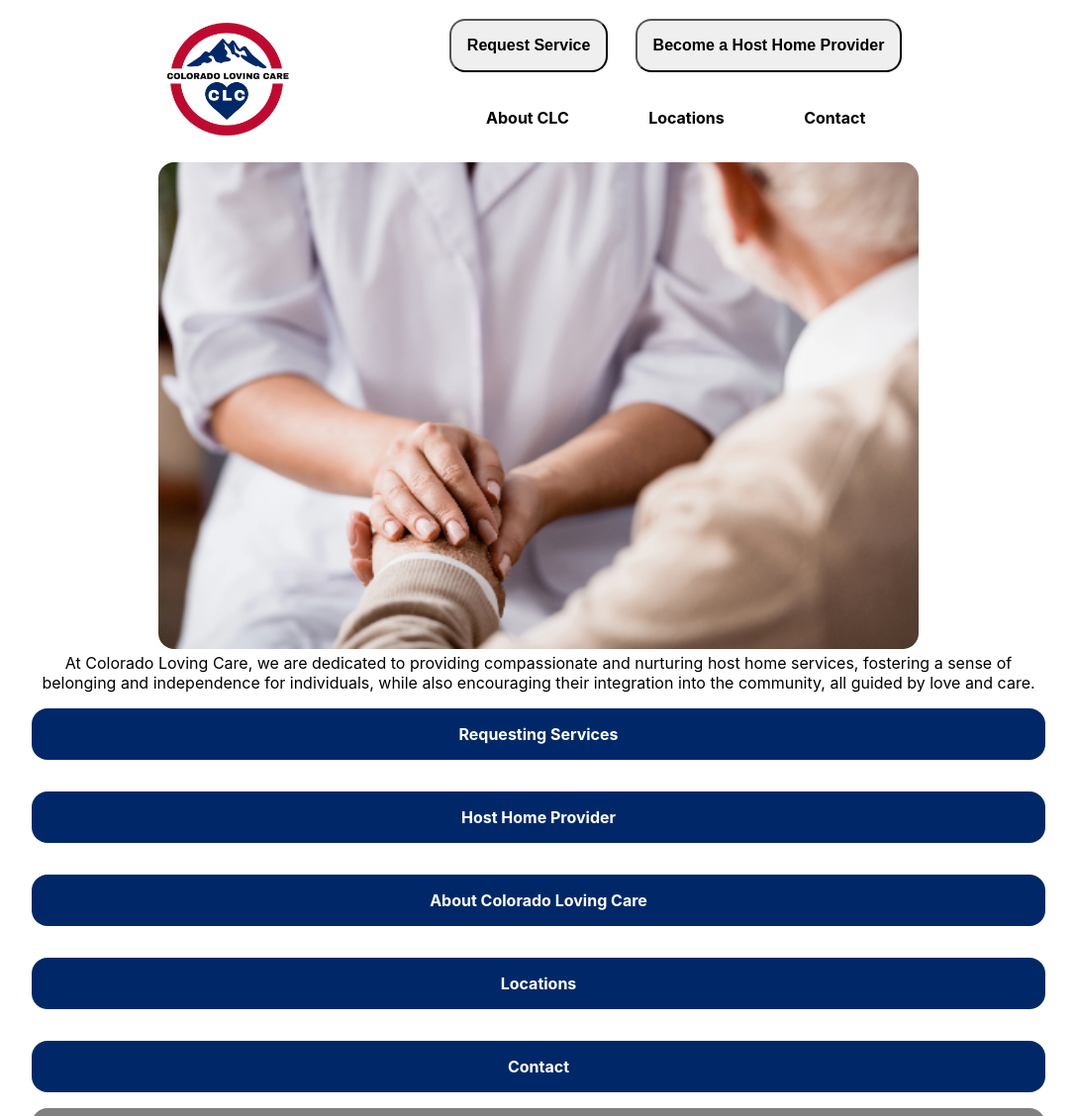
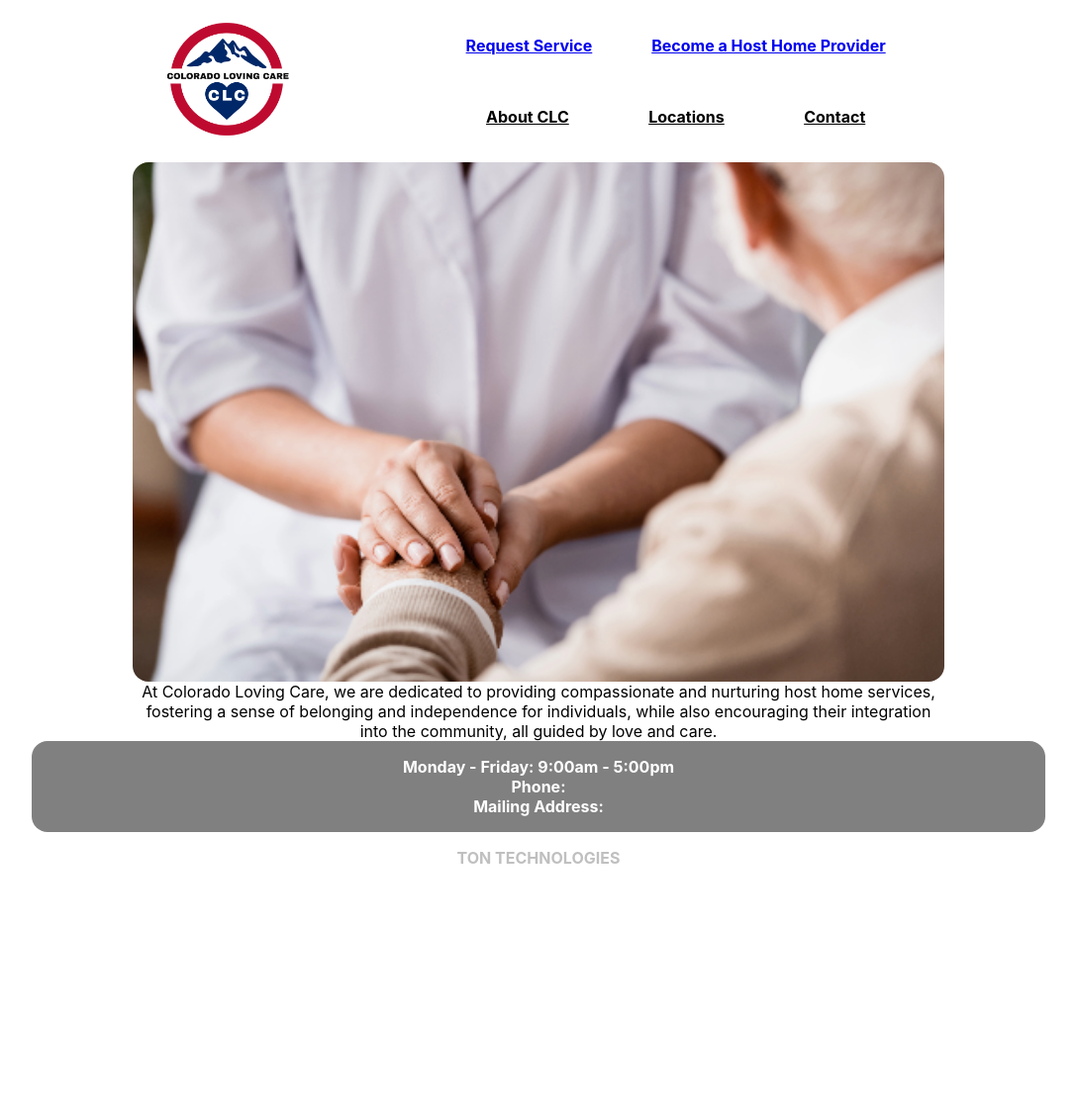
Before and after one commit to cleveland231/ColoradoLovingCare, a React app: page / in a window 1280 px wide. Shown: the top 1128 px of the page at 99% size, without its empty margins (96-1183 px from the left). After the commit the page ends 893 px from the top, so only its background shows below. Built offline with nearby package versions, Linux system fonts and the light colour scheme.

Commit message:
set up react router

```diff
--- a/src/Components/App/App.js
+++ b/src/Components/App/App.js
@@ -9,7 +9,7 @@ import { HostHomeProvider } from '../HostHomeProvider/HostHomeProvider'
 import { RequestServices } from '../RequestServices/RequestServices'
 import { Footer } from '../Footer/Footer'
 import { TonTechnologies } from '../TonTechnologies/TonTechnologies'
-import { Switch, Route, NavLink } from 'react-router-dom';
+import { Routes, Route, NavLink } from 'react-router-dom';
 
 function App() {
   return (
@@ -17,12 +17,20 @@ function App() {
       <div className="Sides"></div>
       <div className="Center">
           <Navigation/>
-          <Home/>
-          <RequestServices/>
-          <HostHomeProvider/>
-          <AboutCLC/>
-          <Locations/>
-          <Contact/>
+          <Routes>
+            <Route path="/" element={<Home />}/>
+            <Route path="/requestservices" element={<RequestServices/>} />
+              <Route path="/hosthomeprovider" element={<HostHomeProvider/>} />
+                <Route path="/aboutclc" element={<AboutCLC/>} />
+                  <Route path="/locations" element={<Locations/>} />
+                    <Route path="/contact" element={<Contact/>} />
+          </Routes>
+
+
+
+
+
+
           <Footer/>
           <TonTechnologies/>
       </div>
--- a/src/Components/Home/Home.css
+++ b/src/Components/Home/Home.css
@@ -1,5 +1,15 @@
 .HomePhoto {
-  height: 75%;
-  width: 75%;
+  height: 80%;
+  width: 80%;
   border-radius: 1rem;
 }
+
+.HomeParagraph {
+    display: flex;
+    flex-direction: column;
+    align-items: center;
+}
+
+.MissionStatment {
+  width: 80%;
+}
--- a/src/Components/Home/Home.js
+++ b/src/Components/Home/Home.js
@@ -9,7 +9,7 @@ export const Home = () => {
       </div>
       <div className="HomeParagraph">
         <img className="HomePhoto" src={ DoctorHands } alt="Doctor Hands"/>
-        <div>
+        <div className="MissionStatment">
           At Colorado Loving Care, we are dedicated to providing compassionate and nurturing
           host home services, fostering a sense of belonging and independence for individuals,
           while also encouraging their integration into the community, all guided by love
--- a/src/Components/Navigation/Navigation.js
+++ b/src/Components/Navigation/Navigation.js
@@ -1,6 +1,7 @@
 import React from 'react';
 import './Navigation.css';
 import MainLogo from '../../Assets/MainLogo.png'
+import { NavLink , Route } from 'react-router-dom';
 
 
 export const Navigation = () => {
@@ -11,13 +12,13 @@ export const Navigation = () => {
       </div>
       <div className="NavigationButtons">
         <div className="ServiceButtonBox">
-          <button className="ServiceButtons"> Request Service </button>
-          <button className="ServiceButtons"> Become a Host Home Provider </button>
+          <NavLink className="ServiceButtons" to="/requestservices"> Request Service </NavLink>
+          <NavLink className="ServiceButtons" to="/hosthomeprovider"> Become a Host Home Provider </NavLink>
         </div>
         <div className="NavBottomButtonBox">
-          <button className="NavBottomButtons"> About CLC </button>
-          <button className="NavBottomButtons"> Locations </button>
-          <button className="NavBottomButtons"> Contact </button>
+          <NavLink className="NavBottomButtons" to="/aboutclc"> About CLC </NavLink>
+          <NavLink className="NavBottomButtons" to="/locations"> Locations </NavLink>
+          <NavLink className="NavBottomButtons" to="/contact"> Contact </NavLink>
         </div>
       </div>
     </div>
```
Also changed, not shown: src/index.js (+5 -4 lines).
